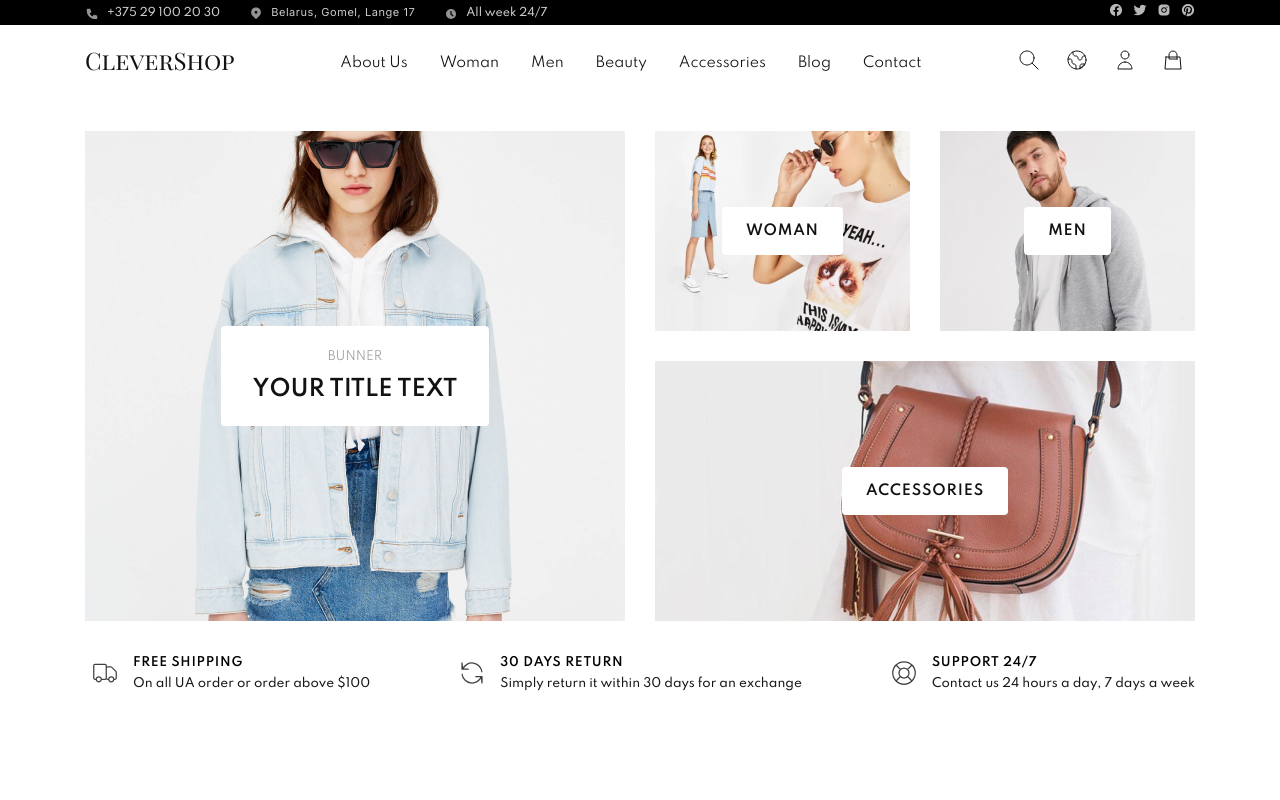
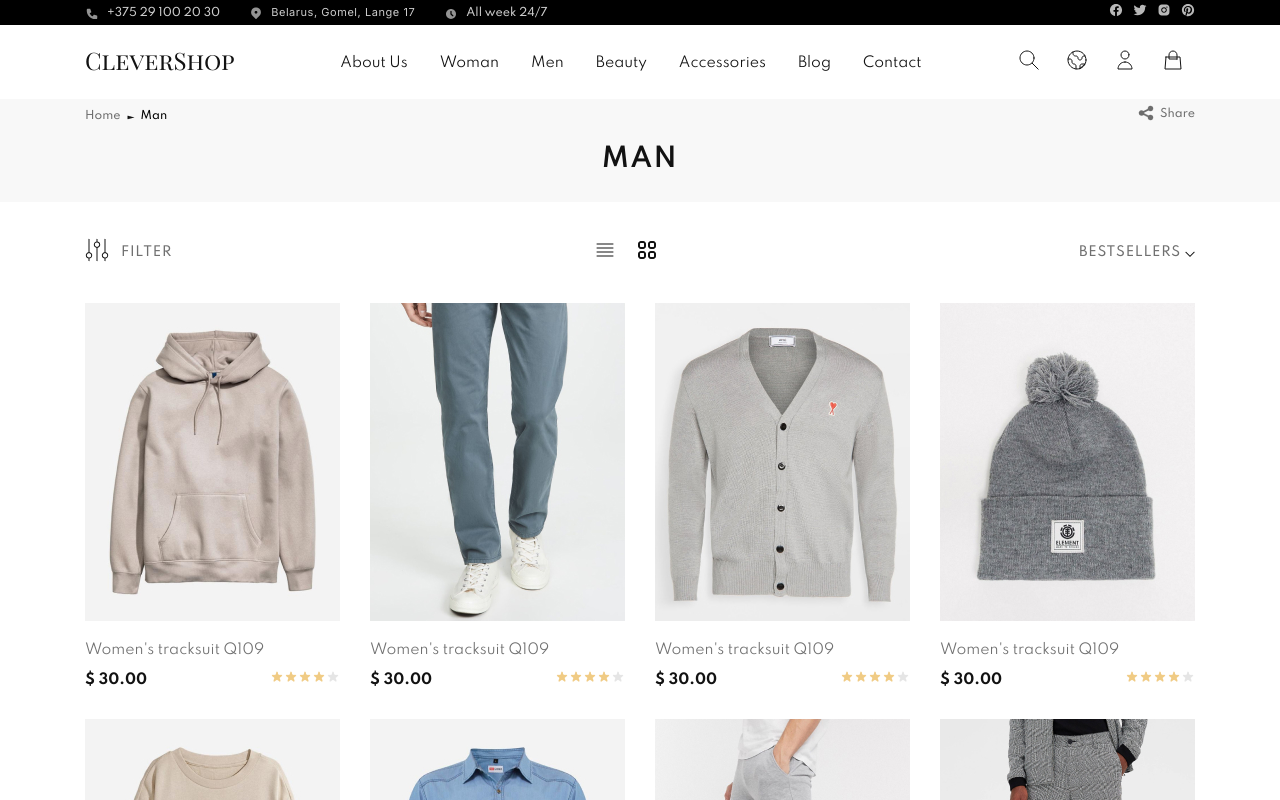
Before and after one commit to ViachaslauVDmitruk/training-shop, a React (Create React App) app: page / in a window 1280 px wide. Shown: the top 800 px of the page. Built offline with nearby package versions, Linux system fonts and the light colour scheme.

Commit message:
Check mistakes CateroriesMan

```diff
--- a/src/App.js
+++ b/src/App.js
@@ -1,7 +1,7 @@
 // import { Link, HashRouter as Router, Route } from 'react-router-dom';
 import './App.css';
-import Home from './pages/Home';
-// import CategoriesMan from './pages/Categories/CategoriesMan';
+// import Home from './pages/Home';
+import CategoriesMan from './pages/Categories/CategoriesMan';
 // import CategoriesWoman from './pages/Categories/CategoriesWoman';
 // import ProductPage from './pages/ProductPage/ProductPage';
 
@@ -15,7 +15,9 @@ function App() {
 				<Route parth="/woman" component={CategoriesWoman}></Route>
 				<Route parth="/man" component={CategoriesMan}></Route>
 			</Router> */}
-			<Home />
+			<CategoriesMan />
+			{/* <ProductPage /> */}
+			{/* <Home /> */}
 		</div >
 	);
 }
```
